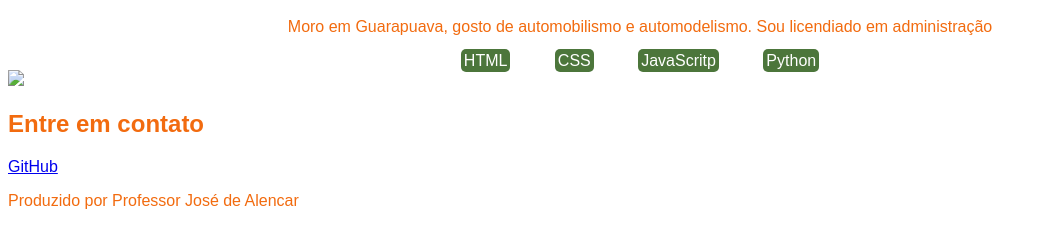
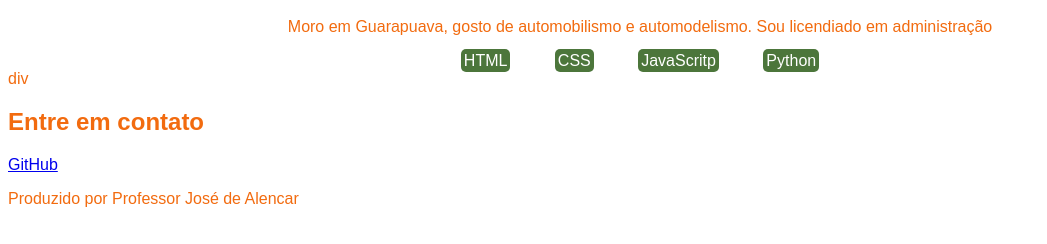
Before and after one commit to josejunior3-lang/Portifolio-, a plain HTML site: page index.html in a window 1280 px wide. Shown: the part 308-552 px from the top of the page, without its empty margins (0-1047 px from the left). Drawn offline with Linux system fonts and the light colour scheme.

Commit message:
Fix HTML structure and syntax errors

```diff
--- a/index.html
+++ b/index.html
@@ -21,9 +21,7 @@
   </header>
   <main>
       <section>
-          <div>
-              <img src="imagem
-          </div>
+          div
       </section>
 
   </main>
```
